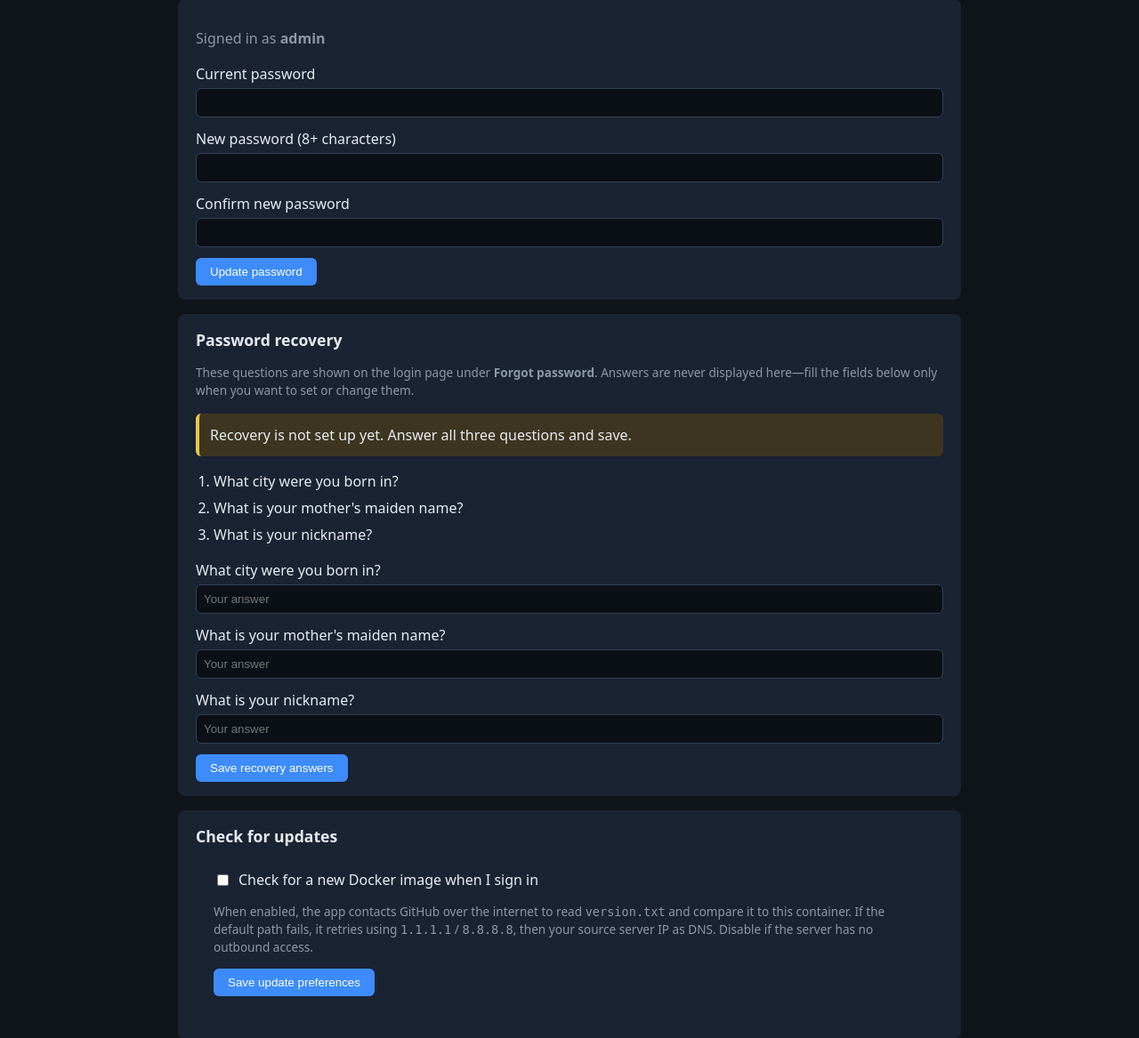
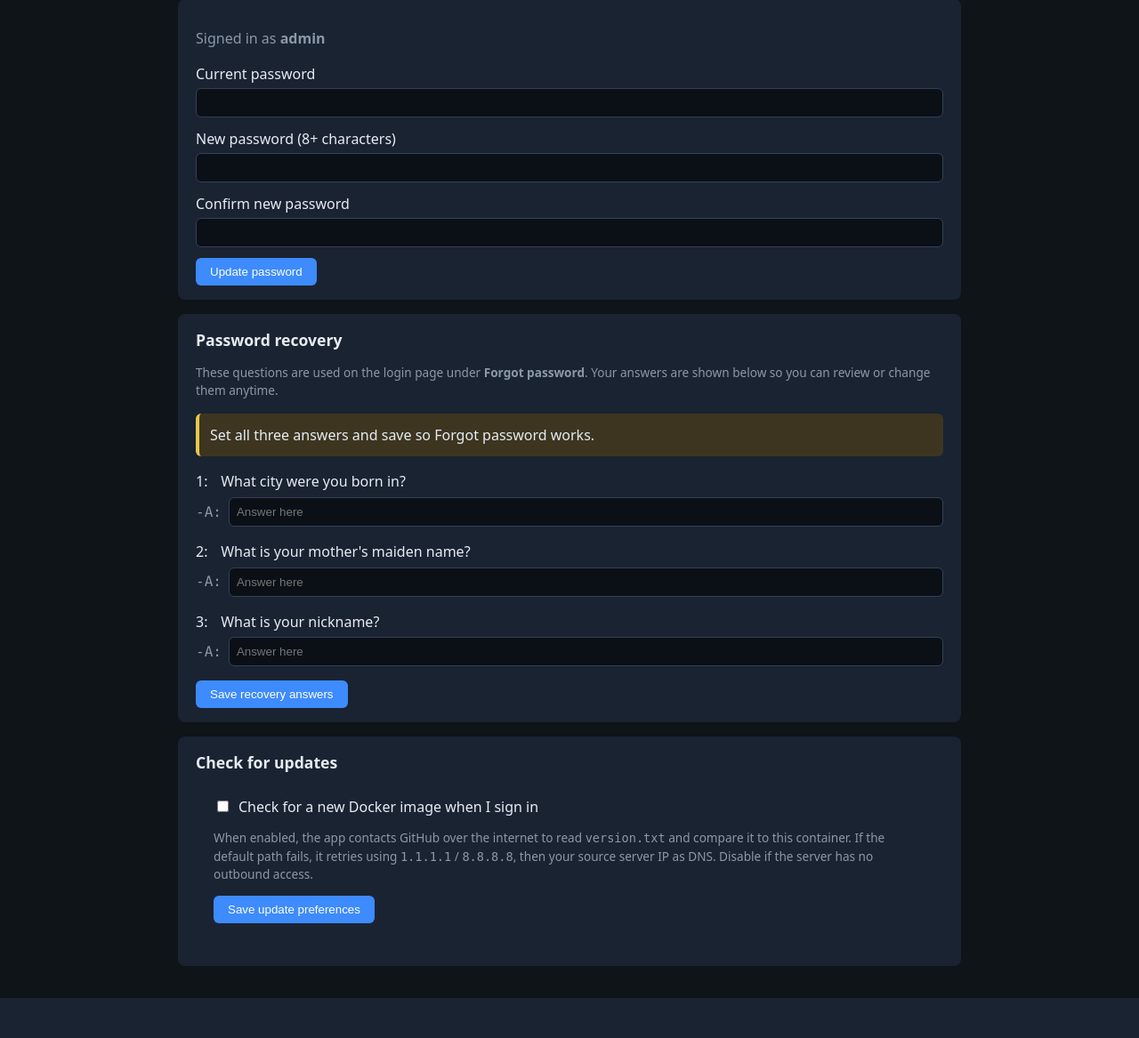
Before and after one commit to ludditious/AdGuardHome-ToolBox, a FastAPI app: page /settings in a window 1280 px wide. Shown: the part 167-1334 px from the top of the page at 89% size. After the commit the page ends 1289 px from the top, so only its background shows below. Run offline with FastAPI, Linux system fonts and the light colour scheme; the visitor is signed in with stand-in values (Sample User, id 1).

Commit message:
Show recovery answers in Settings with encrypted storage at rest.
Users can review and edit numbered Q/A fields; Forgot password still verifies hashed answers.

```diff
--- a/web/app/database.py
+++ b/web/app/database.py
@@ -128,6 +128,9 @@
         ("users", "recovery_answer_1_hash", "TEXT NOT NULL DEFAULT ''"),
         ("users", "recovery_answer_2_hash", "TEXT NOT NULL DEFAULT ''"),
         ("users", "recovery_answer_3_hash", "TEXT NOT NULL DEFAULT ''"),
+        ("users", "recovery_answer_1_enc", "TEXT NOT NULL DEFAULT ''"),
+        ("users", "recovery_answer_2_enc", "TEXT NOT NULL DEFAULT ''"),
+        ("users", "recovery_answer_3_enc", "TEXT NOT NULL DEFAULT ''"),
         ("users", "check_updates_on_login", "BOOLEAN NOT NULL DEFAULT 0"),
 
     ]
--- a/web/app/models.py
+++ b/web/app/models.py
@@ -40,6 +40,9 @@
     recovery_answer_1_hash: Mapped[str] = mapped_column(Text, default="")
     recovery_answer_2_hash: Mapped[str] = mapped_column(Text, default="")
     recovery_answer_3_hash: Mapped[str] = mapped_column(Text, default="")
+    recovery_answer_1_enc: Mapped[str] = mapped_column(Text, default="")
+    recovery_answer_2_enc: Mapped[str] = mapped_column(Text, default="")
+    recovery_answer_3_enc: Mapped[str] = mapped_column(Text, default="")
     check_updates_on_login: Mapped[bool] = mapped_column(Boolean, default=False)
     created_at: Mapped[datetime] = mapped_column(DateTime(timezone=True), default=utcnow)
 
--- a/web/app/static/style.css
+++ b/web/app/static/style.css
@@ -197,6 +197,13 @@
   color: var(--text);
 }
 ol.recovery-questions-list li { margin-bottom: 0.35rem; }
+.recovery-qa-list { display: flex; flex-direction: column; gap: 1rem; margin: 1rem 0; }
+.recovery-qa-item { margin: 0; }
+.recovery-q { margin: 0 0 0.35rem; font-weight: 500; }
+.recovery-n { display: inline-block; min-width: 1.5rem; }
+.recovery-a { display: flex; flex-wrap: wrap; align-items: center; gap: 0.5rem; margin-bottom: 0; }
+.recovery-a-label { font-family: ui-monospace, Consolas, monospace; color: var(--muted); flex-shrink: 0; }
+.recovery-a input[type=text] { flex: 1 1 12rem; margin-top: 0; }
 .check { display: flex; align-items: center; gap: 0.5rem; }
 button {
   background: var(--btn-bg);
--- a/web/app/templates/settings.html
+++ b/web/app/templates/settings.html
@@ -26,33 +26,36 @@
 
   <h2 class="footer-heading">Password recovery</h2>
 
-  <p class="muted small">These questions are shown on the login page under <strong>Forgot password</strong>. Answers are never displayed here—fill the fields below only when you want to set or change them.</p>
+  <p class="muted small">These questions are used on the login page under <strong>Forgot password</strong>. Your answers are shown below so you can review or change them anytime.</p>
 
-  {% if not recovery_configured %}
-  <p class="notice notice-warn">Recovery is not set up yet. Answer all three questions and save.</p>
-  {% else %}
-  <p class="muted small">Recovery is active. Leave answers blank to keep your current ones.</p>
+  {% if recovery_reenter %}
+  <p class="notice notice-warn">Recovery was set before answers could be shown here. Enter all three answers once and save to store them for this screen.</p>
+  {% elif not recovery_configured %}
+  <p class="notice notice-warn">Set all three answers and save so Forgot password works.</p>
   {% endif %}
 
-  <ol class="recovery-questions-list">
-    {% for q in security_questions %}
-    <li>{{ q }}</li>
-    {% endfor %}
-  </ol>
+  <div class="recovery-qa-list">
+    <div class="recovery-qa-item">
+      <p class="recovery-q"><span class="recovery-n">1:</span> {{ security_questions[0] }}</p>
+      <label class="recovery-a"><span class="recovery-a-label">-A:</span>
+        <input type="text" name="answer_1" value="{{ recovery_answers[0] }}" required autocomplete="off" placeholder="Answer here">
+      </label>
+    </div>
+    <div class="recovery-qa-item">
+      <p class="recovery-q"><span class="recovery-n">2:</span> {{ security_questions[1] }}</p>
+      <label class="recovery-a"><span class="recovery-a-label">-A:</span>
+        <input type="text" name="answer_2" value="{{ recovery_answers[1] }}" required autocomplete="off" placeholder="Answer here">
+      </label>
+    </div>
+    <div class="recovery-qa-item">
+      <p class="recovery-q"><span class="recovery-n">3:</span> {{ security_questions[2] }}</p>
+      <label class="recovery-a"><span class="recovery-a-label">-A:</span>
+        <input type="text" name="answer_3" value="{{ recovery_answers[2] }}" required autocomplete="off" placeholder="Answer here">
+      </label>
+    </div>
+  </div>
 
-  <label>{{ security_questions[0] }}
-    <input type="text" name="answer_1" {% if not recovery_configured %}required{% endif %} autocomplete="off" placeholder="{% if recovery_configured %}Leave blank to keep{% else %}Your answer{% endif %}">
-  </label>
-
-  <label>{{ security_questions[1] }}
-    <input type="text" name="answer_2" {% if not recovery_configured %}required{% endif %} autocomplete="off" placeholder="{% if recovery_configured %}Leave blank to keep{% else %}Your answer{% endif %}">
-  </label>
-
-  <label>{{ security_questions[2] }}
-    <input type="text" name="answer_3" {% if not recovery_configured %}required{% endif %} autocomplete="off" placeholder="{% if recovery_configured %}Leave blank to keep{% else %}Your answer{% endif %}">
-  </label>
-
-  <button type="submit">{% if recovery_configured %}Update recovery answers{% else %}Save recovery answers{% endif %}</button>
+  <button type="submit">Save recovery answers</button>
 
 </form>
 
--- a/web/app/version.py
+++ b/web/app/version.py
@@ -18,7 +18,7 @@
 from pathlib import Path
 
 APP_NAME = "AdGuard Home ToolBox"
-APP_REVISION = "2026-09-23k"
+APP_REVISION = "2026-09-23l"
 
 
 def read_bundled_version() -> str:
```
Also changed, not shown: web/app/routers/pages.py (+12 -10 lines), web/app/services.py (+27 -0 lines), web/README.md.
